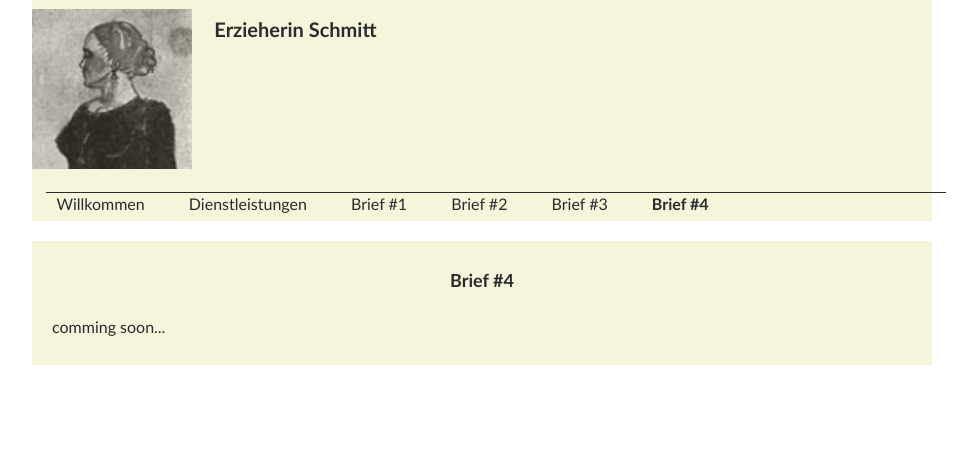
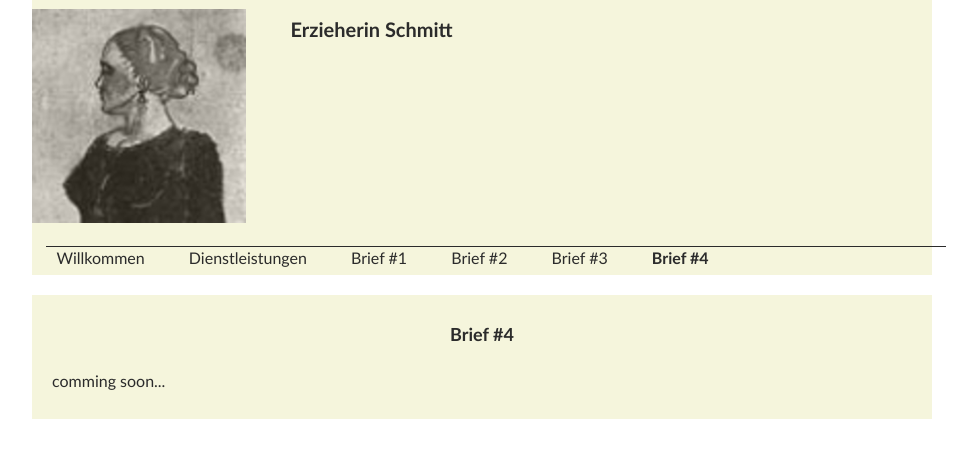
Before and after one commit to richardtraindl/tierarztpraxis-kaiserstrasse.at, a Jekyll site: the page built from xyz123/Schmitt/brief4.html, in a window 1280 px wide. Shown: the top 458 px of the page, without its empty margins (158-1135 px from the left). Built offline with Jekyll 4.4.1, drawn with Linux system fonts in a browser that asks for light colours.

Commit message:
customize

```diff
--- a/_includes/guest.html
+++ b/_includes/guest.html
@@ -1,14 +1,10 @@
 
         <header class="section group">
-            <div class="col span_2_of_12">
-                <!-- div class="flexbox-container" -->
+            <div class="col span_3_of_12">
                 <a href="index.html"><img src="/img2/logo.jpg" alt="Logo"></a>
-                <!-- /div -->
             </div>
-            <div class="col span_10_of_12">
-                <!-- div class="flexbox-container" -->
+            <div class="col span_9_of_12">
                 <h1>Erzieherin Schmitt</h1>
-                <!-- /div -->
             </div>
 
             <nav class="col span_12_of_12">
```
